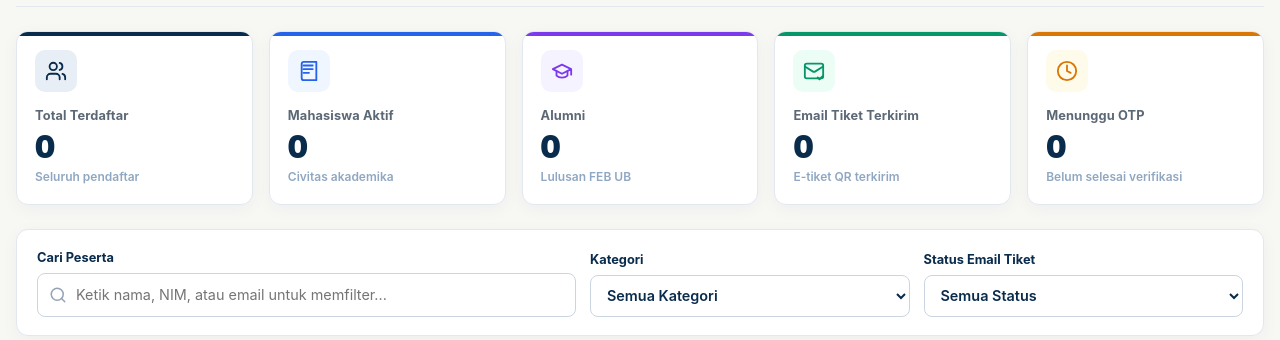
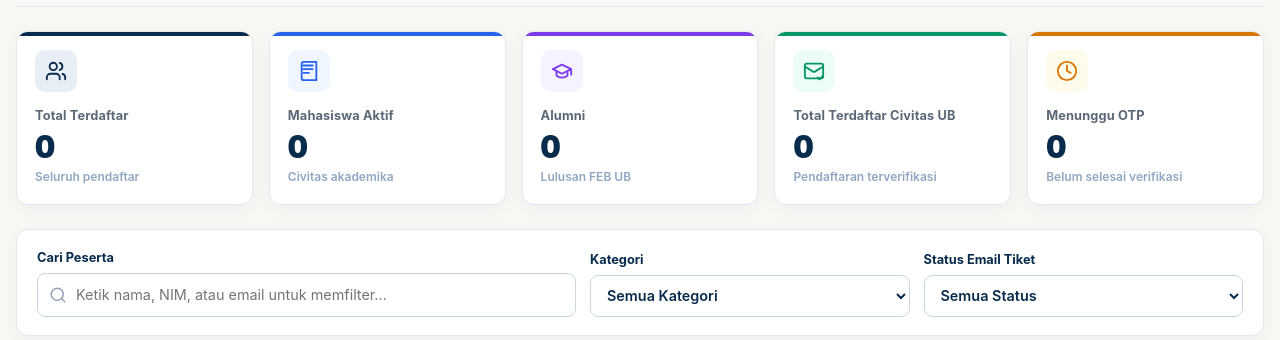
Before and after one commit to Alzakyp/kupon-dies-natalis-feb-ub, a Laravel app: page /monitoring in a window 1280 px wide. Shown: the part 309-649 px from the top of the page. Run offline with Laravel 12, Linux system fonts and the light colour scheme; the visitor is signed in with stand-in values (Sample User, id 1); data that the repository does not hold is empty.

Commit message:
feat: add Civitas filter and registration total

```diff
--- a/app/Http/Controllers/MonitoringController.php
+++ b/app/Http/Controllers/MonitoringController.php
@@ -28,7 +28,7 @@ class MonitoringController extends Controller
         $pending = PendingRegistration::with('studentRegistry')->get()->map(fn ($row) => $this->item($row, false));
         $items = $tickets->concat($pending)->filter(function ($item) use ($term, $type, $mail) {
             if ($term && !str_contains(strtolower($item->name.' '.$item->nim.' '.$item->email), $term)) return false;
-            if (in_array($type, ['alumni', 'active_student'], true) && $item->registration_type !== $type) return false;
+            if (in_array($type, ['alumni', 'active_student', 'civitas_ub'], true) && $item->registration_type !== $type) return false;
             if ($mail === 'sent' && !$item->emailed_at) return false;
             if ($mail === 'pending' && $item->emailed_at) return false;
             return true;
@@ -39,7 +39,7 @@ class MonitoringController extends Controller
             'tickets' => $participants, 'total' => Ticket::count(),
             'active' => StudentRegistry::where('registration_type', 'active_student')->count(),
             'alumni' => StudentRegistry::where('registration_type', 'alumni')->count(),
-            'sent' => Ticket::whereNotNull('emailed_at')->count(), 'pendingOtp' => PendingRegistration::count(),
+            'sent' => Ticket::whereNotNull('emailed_at')->count(), 'civitas' => Ticket::where('registration_type', 'civitas_ub')->count(), 'pendingOtp' => PendingRegistration::count(),
         ]);
     }
 
--- a/resources/views/monitoring/dashboard.blade.php
+++ b/resources/views/monitoring/dashboard.blade.php
@@ -101,7 +101,7 @@
             </div>
         </div>
 
-        <!-- 4. Email Tiket Terkirim -->
+        <!-- 4. Total Civitas UB -->
         <div class="stat-card stat-sent">
             <div class="stat-card-icon icon-green">
                 <svg width="22" height="22" viewBox="0 0 24 24" fill="none" stroke="currentColor" stroke-width="2" stroke-linecap="round" stroke-linejoin="round" aria-hidden="true">
@@ -111,9 +111,9 @@
                 </svg>
             </div>
             <div class="stat-card-body">
-                <span class="stat-label">Email Tiket Terkirim</span>
-                <strong class="stat-number">{{ number_format($sent) }}</strong>
-                <span class="stat-sub">E-tiket QR terkirim</span>
+                <span class="stat-label">Total Terdaftar Civitas UB</span>
+                <strong class="stat-number">{{ number_format($civitas) }}</strong>
+                <span class="stat-sub">Pendaftaran terverifikasi</span>
             </div>
         </div>
 
@@ -153,6 +153,7 @@
                     <option value="">Semua Kategori</option>
                     <option value="active_student" @selected(request('type') === 'active_student')>Mahasiswa Aktif</option>
                     <option value="alumni" @selected(request('type') === 'alumni')>Alumni</option>
+                    <option value="civitas_ub" @selected(request('type') === 'civitas_ub')>Civitas UB</option>
                 </select>
             </div>
 
```
Also changed, not shown: tests/Feature/MonitoringTest.php (+8 -1 lines).
